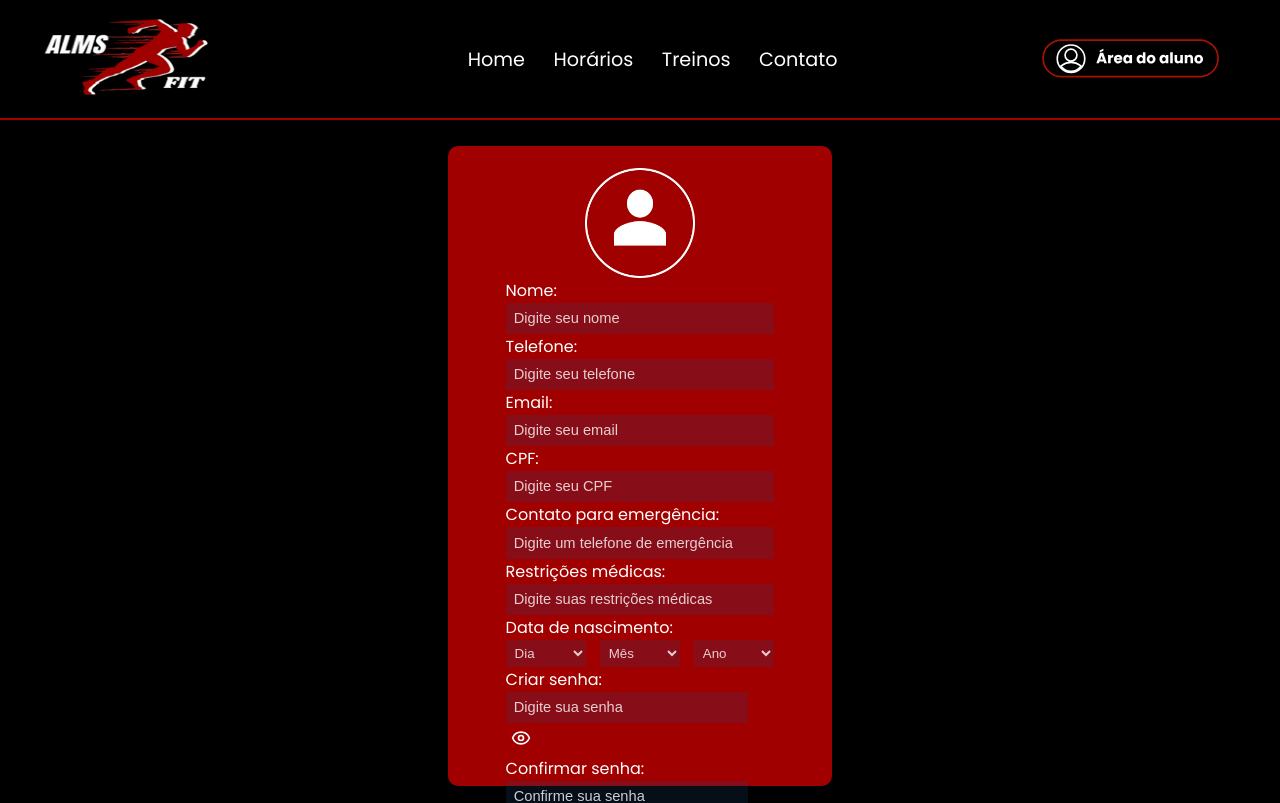
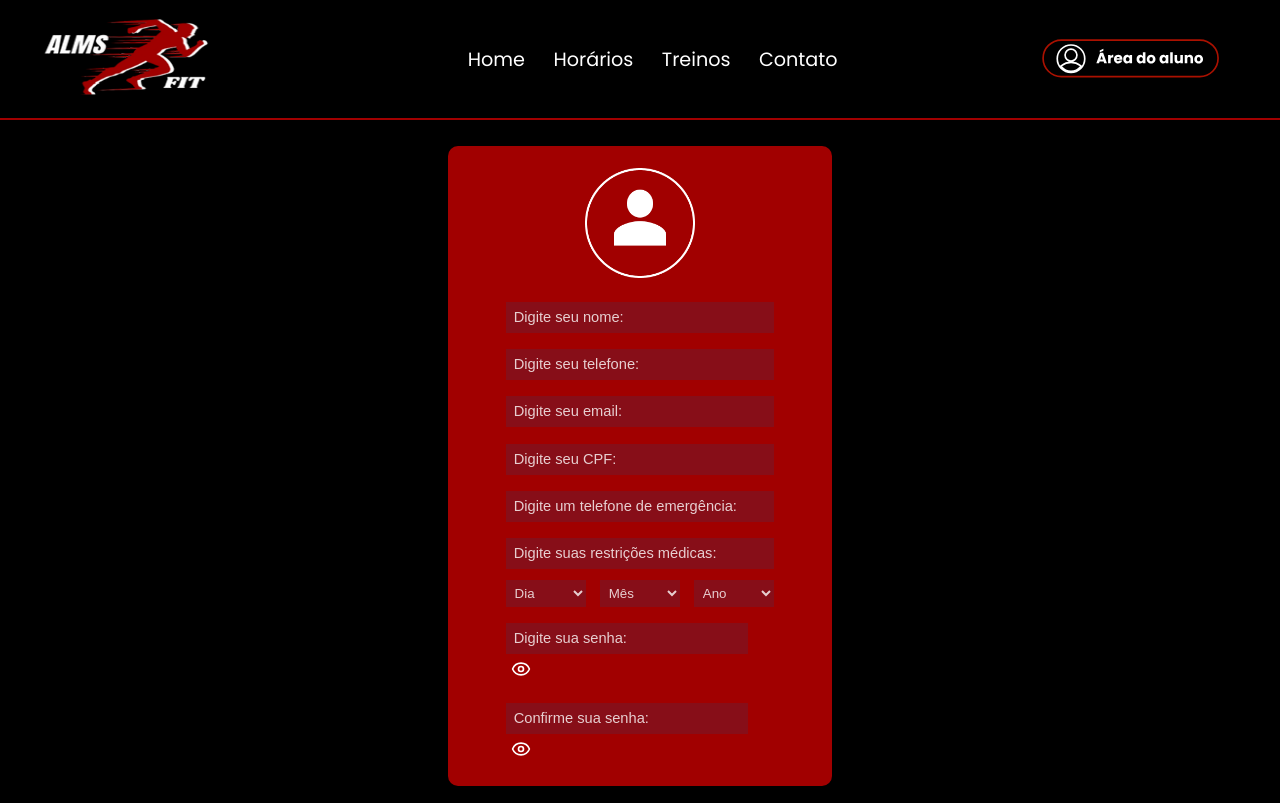
Before and after one commit to Anacaroline16/Fabrica-de-Software, a Next.js app in the folder almsfit/: page /TELAS/cadastro_cliente in a window 1280 px wide. Shown: the top 803 px of the page. Built offline with nearby package versions, Linux system fonts and the light colour scheme.

Commit message:
atualizações Ana

```diff
--- a/almsfit/src/app/TELAS/cadastro_cliente/cadastroCliente.module.css
+++ b/almsfit/src/app/TELAS/cadastro_cliente/cadastroCliente.module.css
@@ -20,10 +20,12 @@
   display: flex;
   flex-direction: column;
   width: 70%;
+  margin-top: 2%;
 }
 .dateInputs {
   display: flex;
   justify-content: space-between;
+  margin-top: 4%;
 }
 .dateInputs select {
   width: 30%;
@@ -63,6 +65,7 @@
   border: 0;
   padding: 3%;
   background-color: rgba(31, 69, 120, 0.2);
+  margin-top: 6%;
 }
 .form input::placeholder{
   color: rgba(255, 255, 255, 0.8);
--- a/almsfit/src/app/TELAS/cadastro_cliente/page.js
+++ b/almsfit/src/app/TELAS/cadastro_cliente/page.js
@@ -21,24 +21,24 @@ export default function cadastroCliente(){
                         <Image src="/assets/perfil.png" width="110" height="110" alt="perfil" className={styles.perfil}/>
                     </div>
                     <form className={styles.form} onSubmit={handleSubmit}>
-                        <label className={styles.label}>Nome:</label>
-                        <input type="text" placeholder="Digite seu nome" required/>
+                        <label className={styles.label}></label>
+                        <input type="text" placeholder="Digite seu nome:" required/>
 
-                        <label className={styles.label}>Telefone:</label>
-                        <input type="tel" placeholder="Digite seu telefone" required />
+                        <label className={styles.label}></label>
+                        <input type="tel" placeholder="Digite seu telefone:" required />
 
-                        <label className={styles.label}>Email:</label>
-                        <input type="email" placeholder="Digite seu email" required/>
+                        <label className={styles.label}></label>
+                        <input type="email" placeholder="Digite seu email:" required/>
 
-                        <label className={styles.label}>CPF:</label>
-                        <input type="text" placeholder="Digite seu CPF" required/>
+                        <label className={styles.label}></label>
+                        <input type="text" placeholder="Digite seu CPF:" required/>
 
-                        <label className={styles.label}>Contato para emergência:</label>
-                        <input type="tel" placeholder="Digite um telefone de emergência" required/>
+                        <label className={styles.label}></label>
+                        <input type="tel" placeholder="Digite um telefone de emergência:" required/>
 
-                        <label className={styles.label}>Restrições médicas:</label>
-                        <input type="text" placeholder="Digite suas restrições médicas" required/>
-                        <label className={styles.label}>Data de nascimento:</label>
+                        <label className={styles.label}></label>
+                        <input type="text" placeholder="Digite suas restrições médicas:" required/>
+                        <label className={styles.label}></label>
                         <div className={styles.dateInputs}>
                             <select className={styles.selecao}>
                                 <option>Dia</option>
@@ -62,11 +62,11 @@ export default function cadastroCliente(){
                             </select>
                         </div>
 
-                        <label>Criar senha:</label>
+                        <label></label>
                         <div className={styles.senhaContainer}>
                             <input
                                 type={mostrarSenha ? "text" : "password"}
-                                placeholder="Digite sua senha"
+                                placeholder="Digite sua senha:"
                                 required
                             />
                             <button
@@ -78,11 +78,11 @@ export default function cadastroCliente(){
                             </button>
                         </div>
 
-                        <label>Confirmar senha:</label>
+                        <label></label>
                         <div className={styles.senhaContainer}>
                             <input
                                 type={mostrarConfirmarSenha ? "text" : "password"}
-                                placeholder="Confirme sua senha"
+                                placeholder="Confirme sua senha:"
                                 required
                             />
                             <button
--- a/almsfit/src/app/page.module.css
+++ b/almsfit/src/app/page.module.css
@@ -51,6 +51,10 @@
 }
 .botao_pmrBloco Image{
     padding: 5px;
+}
+.inscrever{
+    text-decoration: none;
+    color: #FFFFFF;
 }
 /*   BLOCO  2*/
 
--- a/almsfit/src/components/footer/footer.module.css
+++ b/almsfit/src/components/footer/footer.module.css
@@ -25,3 +25,13 @@
 .lista1{
   line-height: 1.5;
 }
+.lista1 p{
+  transition: color 0.3s ease-in-out, border-bottom 0.3s ease-in-out;
+
+}
+
+.lista1 p:hover{
+  border-bottom: 1px solid #FFFFFF;
+  cursor: pointer;
+  color: rgb(145, 6, 6);
+}
--- a/almsfit/src/components/header/header.module.css
+++ b/almsfit/src/components/header/header.module.css
@@ -12,24 +12,26 @@
     all: unset;
     cursor: pointer;
 }
-.botaoAluno:hover{
-    box-shadow: 0px 4px 10px rgb(255, 0, 0);
-    border-radius: 50px;
-}
+
 
 .navLinks{
     display: flex;
     align-items: center;
     justify-content: center;
+
 }
 
 .links{
     display: flex;
     justify-content: start;
     gap: 10%;
+
 }
 .link_itens{
     list-style: none;
+}
+.link_itens:hover{
+    border-bottom: 1px solid #A10000;
 }
 .link_itens a{
     text-decoration: none;
```
Also changed, not shown: almsfit/src/app/TELAS/cadastro_treino/cadastroTreinos.module.css (+6 -5 lines), almsfit/src/app/TELAS/cadastro_treino/page.js (+23 -6 lines), almsfit/src/app/page.js (+4 -3 lines).
